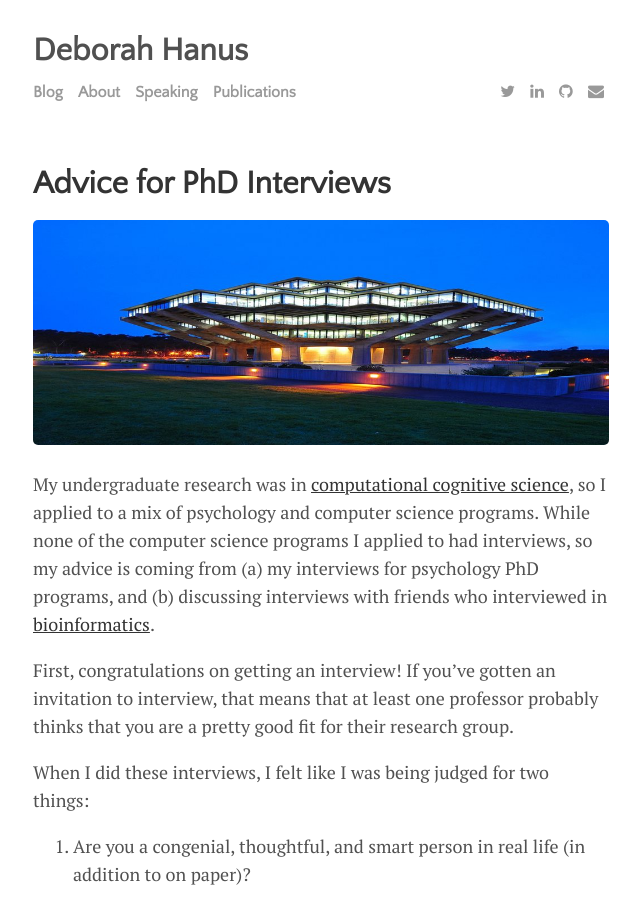
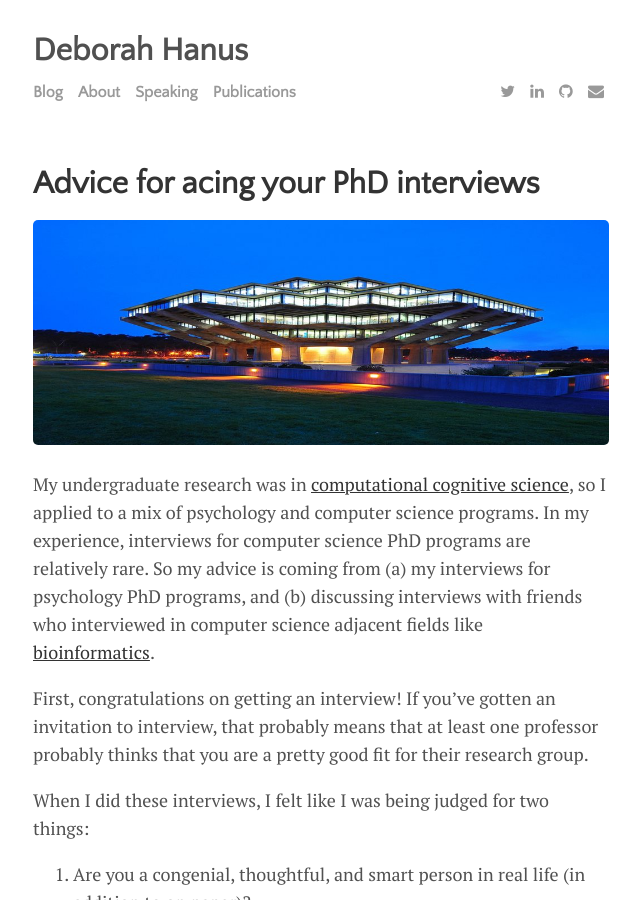
Before and after one commit to dhanus/dhanus.github.io, a Jekyll site: the page built from _posts/2018-03-01-grad-school-interviews.markdown, in a window 1280 px wide and 900 px high. Shown: the whole window, without its empty margins (319-959 px from the left). Built offline with Jekyll 4.4.1, drawn with Linux system fonts in a browser that asks for light colours; nearby versions of some CDN libraries.

Commit message:
slight tweaks

```diff
--- a/_posts/2018-03-01-grad-school-interviews.markdown
+++ b/_posts/2018-03-01-grad-school-interviews.markdown
@@ -1,6 +1,6 @@
 ---
 layout: post
-title:  "Advice for PhD Interviews"
+title:  "Advice for acing your PhD interviews"
 date:   2018-03-01
 categories: journal
 tags: [gradschool, advice]
@@ -11,9 +11,9 @@ image:
   creditlink: "https://extension.ucsd.edu"
 ---
 
-<p class="intro"><span class="dropcap">M</span>y undergraduate research was in <a href="https://en.wikipedia.org/wiki/Computational_cognition">computational cognitive science</a>, so I applied to a mix of psychology and computer science programs. While none of the computer science programs I applied to had interviews, so my advice is coming from (a) my interviews for psychology PhD programs, and (b) discussing interviews with friends who interviewed in <a href="2018-03-01-grad-school-interviews.markdown">bioinformatics</a>.</p>
+<p class="intro"><span class="dropcap">M</span>y undergraduate research was in <a href="https://en.wikipedia.org/wiki/Computational_cognition">computational cognitive science</a>, so I applied to a mix of psychology and computer science programs. In my experience, interviews for computer science PhD programs are relatively rare. So my advice is coming from (a) my interviews for psychology PhD programs, and (b) discussing interviews with friends who interviewed in computer science adjacent fields like <a href="2018-03-01-grad-school-interviews.markdown">bioinformatics</a>.</p>
 
-First, congratulations on getting an interview! If you've gotten an invitation to interview, that means that at least one professor probably thinks that you are a pretty good fit for their research group.
+First, congratulations on getting an interview! If you've gotten an invitation to interview, that probably means that at least one professor probably thinks that you are a pretty good fit for their research group.
 
 When I did these interviews, I felt like I was being judged for two things:
 
```
